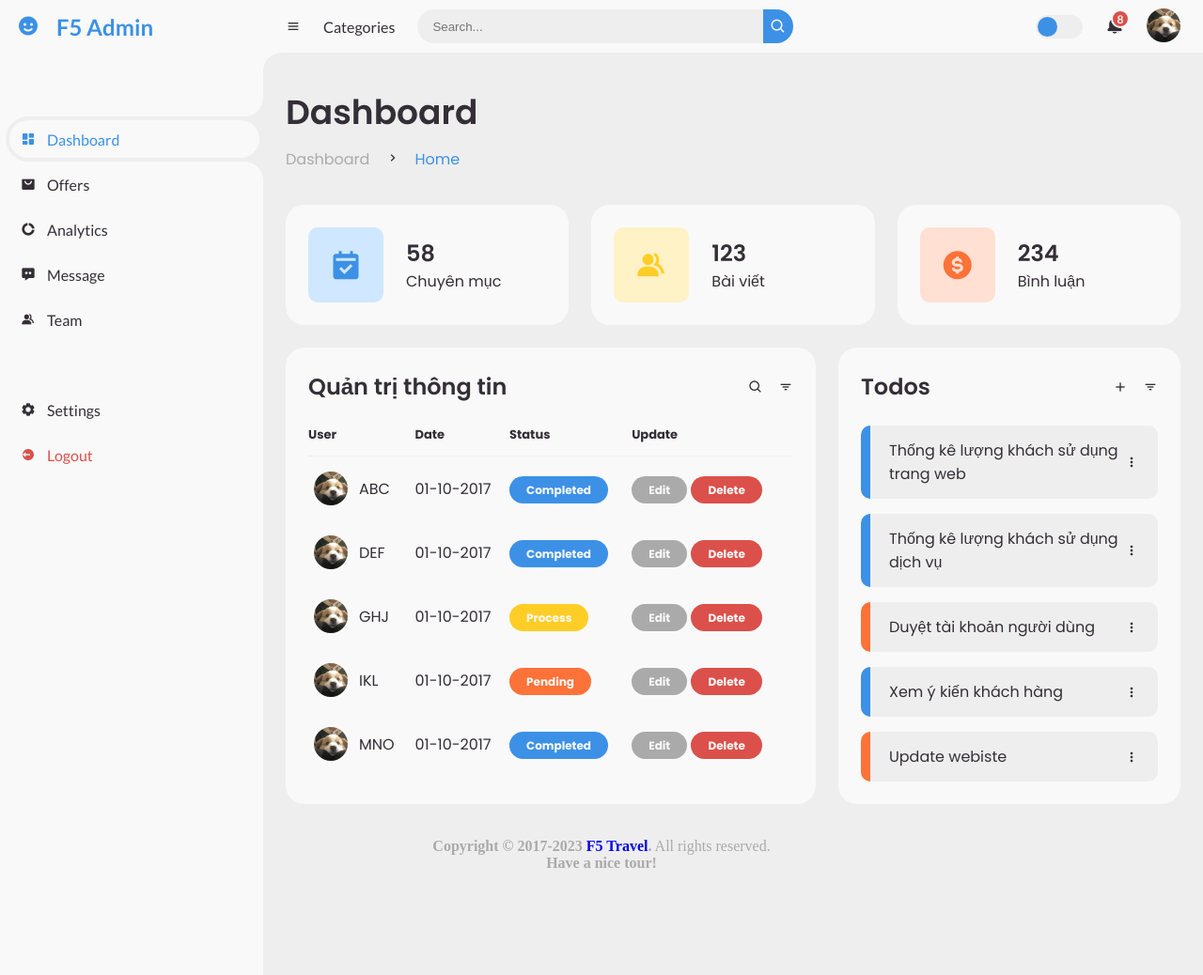
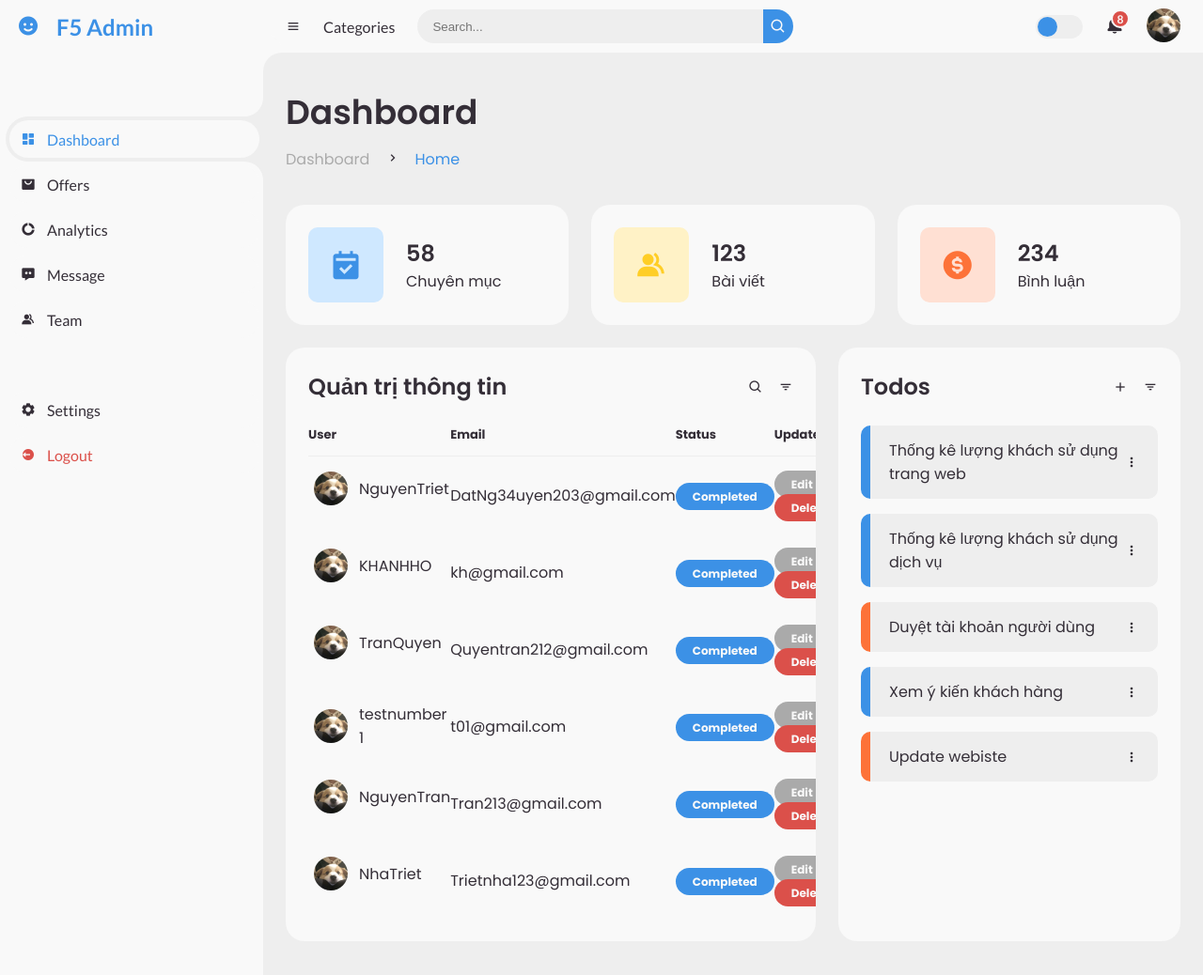
Before and after one commit to GKhanh69/DOANN7, a PHP site: page / in a window 1280 px wide. Shown: the whole page at 94% size. Run offline with PHP 8.4, Linux system fonts and the light colour scheme; data comes from the database, SQL or seed files in the repository.

Commit message:
load user

```diff
--- a/admin-theme/db_helperDATABASE.php
+++ b/admin-theme/db_helperDATABASE.php
@@ -37,6 +37,23 @@ function getAdmins() {
     return $admins;
 }
 
+function getUser() {
+    $users = array();
+    $conn = getCon();
+
+    $sql = "SELECT * FROM tb_login";
+    $result = $conn->query($sql);
+
+    if ($result->num_rows > 0) {
+        while($row = $result->fetch_assoc()) {
+            array_push($users,$row);
+        }
+    }
+
+    closeCon($conn);
+    return $users;
+}
+
 function deleteAdmin($email){
     $conn = getCon();
 
--- a/admin-theme/index.php
+++ b/admin-theme/index.php
@@ -1,3 +1,17 @@
+<?php
+include 'db_helperDATABASE.php';
+
+
+//Tạo 1 mảng user chứa các user trong csdl
+$users = getUser();
+
+
+//test du lieu
+// print("<pre>");
+// print_r($users);
+// die();
+
+?>
 <!DOCTYPE html>
 <html lang="en">
 <head>
@@ -144,72 +158,30 @@
 						<thead>
 							<tr>
 								<th>User</th>
-								<th>Date</th>
+								<th>Email</th>
 								<th>Status</th>
 								<th>Update</th>
 							</tr>
 						</thead>
 						<tbody>
+							<?php
+								foreach($users as $user){
+							?>
 							<tr>
 								<td>
 									<img src="img/people.png">
-									<p>ABC</p>
+									<p><?php echo $user['FName'];echo $user['LName'] ?></p>
 								</td>
-								<td>01-10-2017</td>
+								<td><?php echo $user['EMail'] ?></td>
 								<td><span class="status completed">Completed</span></td>
 								<td>
 									<span class="update edit">Edit</span>
 									<span class="update delete">Delete</span>
 								</td>
 							</tr>
-							<tr>
-								<td>
-									<img src="img/people.png">
-									<p>DEF</p>
-								</td>
-								<td>01-10-2017</td>
-								<td><span class="status completed">Completed</span></td>
-								<td>
-									<span class="update edit">Edit</span>
-									<span class="update delete">Delete</span>
-								</td>
-							</tr>
-							<tr>
-								<td>
-									<img src="img/people.png">
-									<p>GHJ</p>
-								</td>
-								<td>01-10-2017</td>
-								<td><span class="status process">Process</span></td>
-								<td>
-									<span class="update edit">Edit</span>
-									<span class="update delete">Delete</span>
-								</td>
-							</tr>
-							<tr>
-								<td>
-									<img src="img/people.png">
-									<p>IKL</p>
-								</td>
-								<td>01-10-2017</td>
-								<td><span class="status pending">Pending</span></td>
-								<td>
-									<span class="update edit">Edit</span>
-									<span class="update delete">Delete</span>
-								</td>
-							</tr>
-							<tr>
-								<td>
-									<img src="img/people.png">
-									<p>MNO</p>
-								</td>
-								<td>01-10-2017</td>
-								<td><span class="status completed">Completed</span></td>
-								<td>
-									<span class="update edit">Edit</span>
-									<span class="update delete">Delete</span>
-								</td>
-							</tr>
+							<?php
+								}
+							?>
 						</tbody>
 					</table>
 				</div>
```
